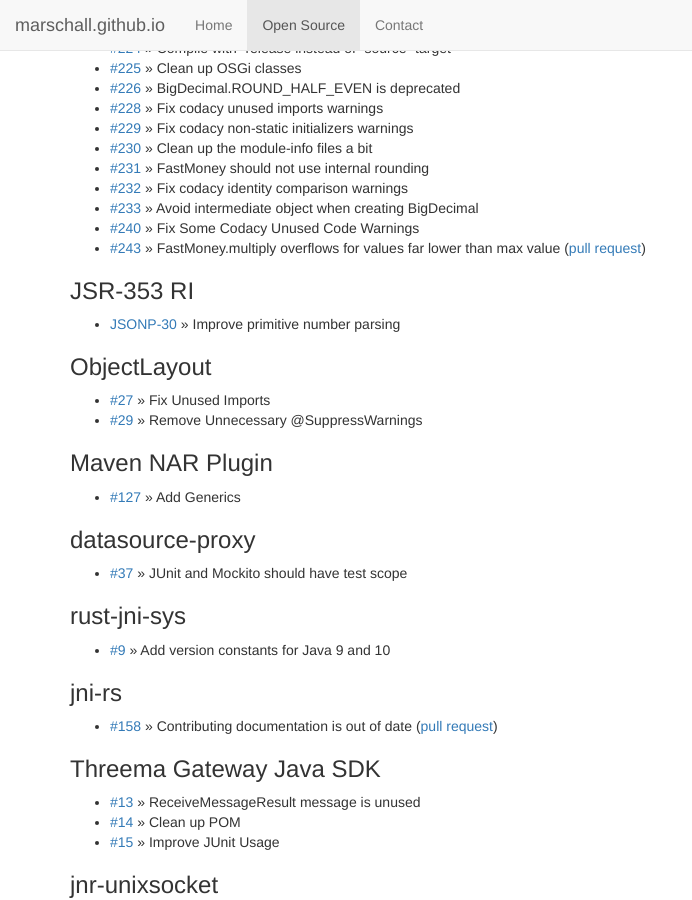
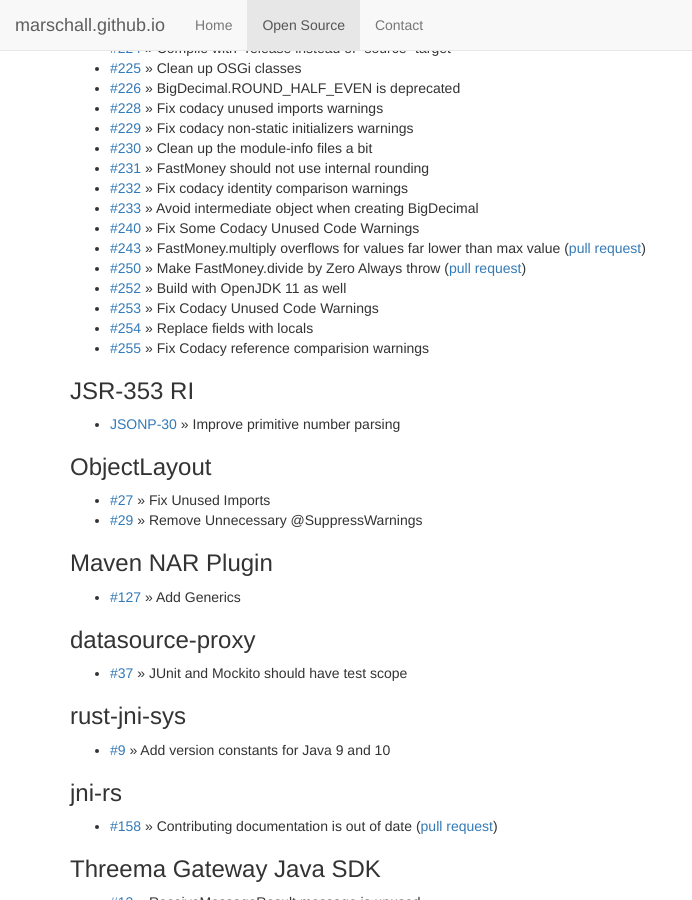
Before and after one commit to marschall/marschall.github.com, a Jekyll site: the page built from open-source.html, in a window 1280 px wide and 900 px high, scrolled down 8207 px. Shown: the whole window, without its empty margins (0-692 px from the left). Built offline with Jekyll 4.4.1, drawn with Linux system fonts in a browser that asks for light colours.

Commit message:
add more 354 ri

```diff
--- a/open-source.html
+++ b/open-source.html
@@ -481,6 +481,11 @@
   <li><a href="https://github.com/JavaMoney/jsr354-ri/pull/233">#233</a> &raquo; Avoid intermediate object when creating BigDecimal</li>
   <li><a href="https://github.com/JavaMoney/jsr354-ri/pull/240">#240</a> &raquo; Fix Some Codacy Unused Code Warnings</li>
   <li><a href="https://github.com/JavaMoney/jsr354-ri/issues/243">#243</a> &raquo; FastMoney.multiply overflows for values far lower than max value (<a href="https://github.com/JavaMoney/jsr354-ri/pull/244">pull request</a>)</li>
+  <li><a href="https://github.com/JavaMoney/jsr354-ri/issues/250">#250</a> &raquo; Make FastMoney.divide by Zero Always throw (<a href="https://github.com/JavaMoney/jsr354-ri/pull/251">pull request</a>)</li>
+  <li><a href="https://github.com/JavaMoney/jsr354-ri/pull/252">#252</a> &raquo; Build with OpenJDK 11 as well</li>
+  <li><a href="https://github.com/JavaMoney/jsr354-ri/pull/253">#253</a> &raquo; Fix Codacy Unused Code Warnings</li>
+  <li><a href="https://github.com/JavaMoney/jsr354-ri/pull/254">#254</a> &raquo; Replace fields with locals</li>
+  <li><a href="https://github.com/JavaMoney/jsr354-ri/pull/255">#255</a> &raquo; Fix Codacy reference comparision warnings</li>
 </ul>
 <h3>JSR-353 RI</h3>
 <ul>
```
